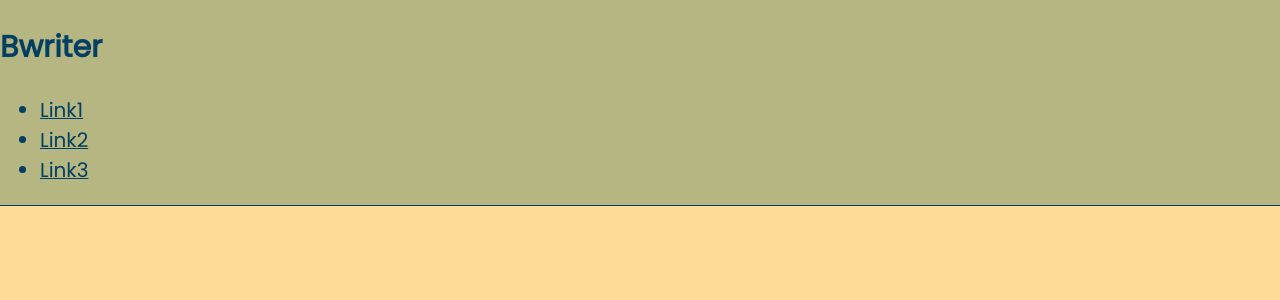
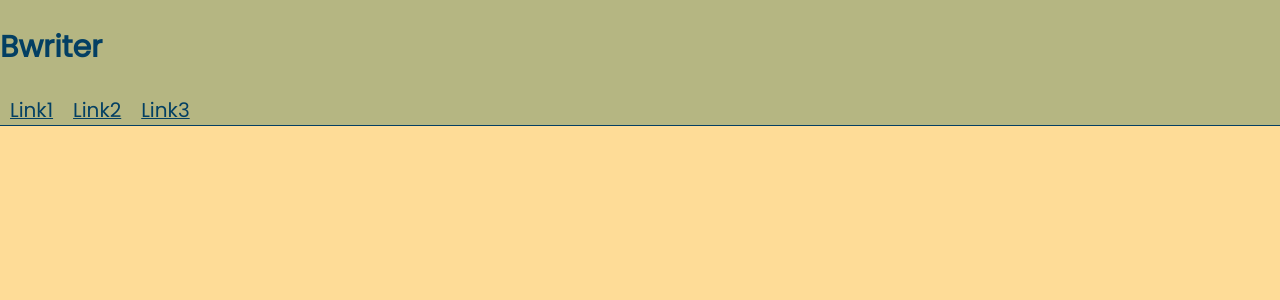
Before and after one commit to sossw1/bwriter, an Angular app: page / in a window 1280 px wide. Shown: the top 300 px of the page. Built offline with nearby package versions, Linux system fonts and the light colour scheme.

Commit message:
nav list inline

```diff
--- a/src/app/nav/nav.component.css
+++ b/src/app/nav/nav.component.css
@@ -17,3 +17,15 @@ nav {
   overflow: hidden;
   border-bottom: 1px #033F63 solid;
 }
+
+nav ul {
+  margin: 0;
+  padding: 10px 0;
+  display: inline;
+}
+
+nav li {
+  display: inline;
+  padding: 0;
+  padding: 0 10px;
+}
```
